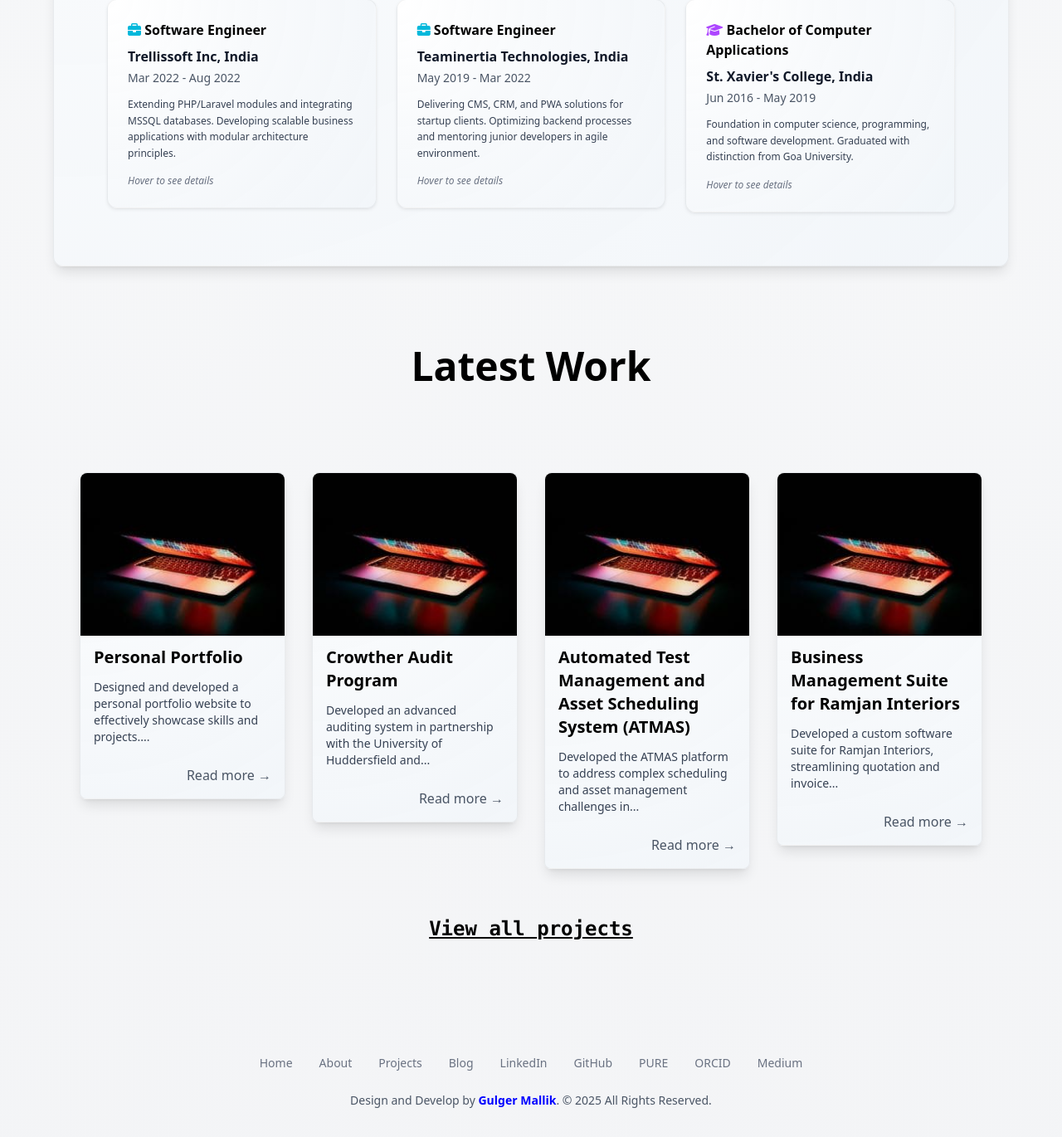
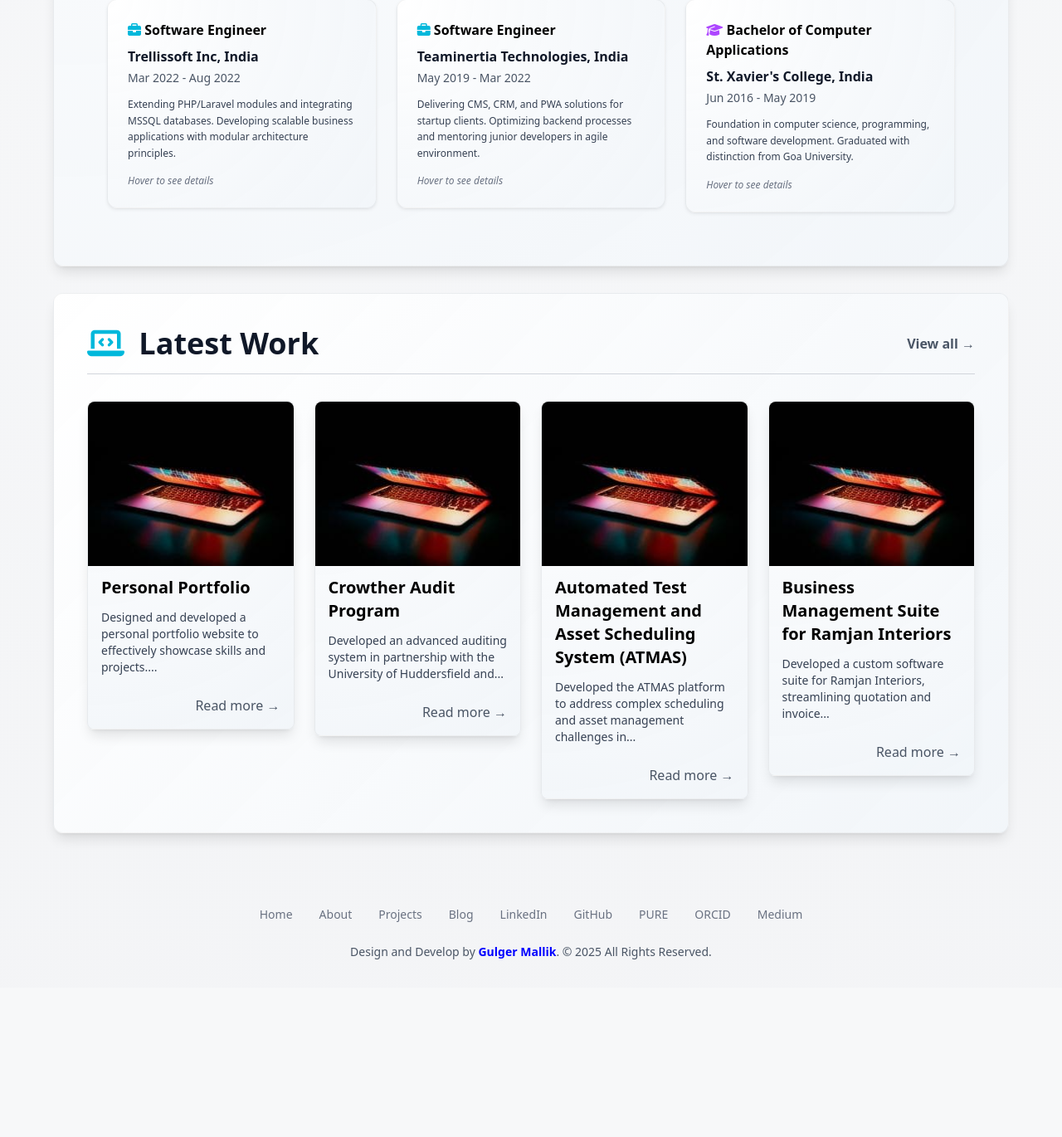
Before and after one commit to mr-mallik/mr-mallik, a PHP site: page /about in a window 1280 px wide. Shown: the part 2108-3478 px from the top of the page at 83% size. After the commit the page ends 3264 px from the top, so only its background shows below. Run offline with PHP 8.4, Linux system fonts and the light colour scheme; data comes from the database, SQL or seed files in the repository; data that the repository does not hold is empty; style sheets or scripts are compiled from the project's sources.

Commit message:
revamp and updated we

```diff
--- a/pages/about.php
+++ b/pages/about.php
@@ -567,18 +567,25 @@ $skills = getSkills($type=['tech', 'frame', 'db']);
     </div>
 
     <!-- Latest Work Section - Separated for visual distinction -->
-    <div class="py-8">
+    <div class="card-bg-linear rounded-xl p-6 xl:p-10 mb-8 shadow-lg">
 
-        <h2 class="text-center text-3xl xl:text-5xl xl:p-8 p-3 font-semibold" data-aos="fade-top">Latest Work</h2>
+        <div class="flex items-center justify-between mb-6 xl:mb-8 border-b border-gray-300 dark:border-gray-700 pb-4">
+            <h2 class="text-2xl xl:text-4xl font-semibold text-gray-900 dark:text-white" data-aos="fade-right">
+                <i class="fa fa-laptop-code text-cyan-500 mr-2"></i>
+                Latest Work
+            </h2>
+            <a href="<?php url('projects'); ?>" class="text-sm xl:text-base font-semibold text-gray-600 dark:text-gray-400 hover:text-brand transition-colors">
+                View all →
+            </a>
+        </div>
 
-        <div class="flex flex-col justify-center p-4 xl:p-8">
-            <div class="grid grid-cols-1 md:grid-cols-2 lg:grid-cols-4 gap-4 xl:gap-8 py-3 xl:py-6 my-2 xl:my-4">
+        <div class="grid grid-cols-1 md:grid-cols-2 lg:grid-cols-4 gap-4 xl:gap-6">
             <?php foreach ($projects as $project) : ?>
                 <div data-aos="fade-up" data-aos-delay="100">
-                        <div class="card-bg-radial shadow-lg rounded-lg max-w-[400px]">
+                    <div class="card-bg-radial shadow-lg rounded-lg max-w-[400px] hover:shadow-xl transition-shadow duration-300">
                         <img src="<?= image_src($project['image']) ?>"
                                 alt="<?= $project['title'] ?>"
-                                    class="h-auto max-w-full rounded-t-lg  object-cover w-full">
+                                class="h-auto max-w-full rounded-t-lg object-cover w-full">
                         <h3 class="px-4 py-2 text-xl font-semibold py-3"><?= cutwords($project['title']) ?></h3>
 
                         <p class="px-4 text-sm text-gray-700 dark:text-gray-300">
@@ -593,22 +600,30 @@ $skills = getSkills($type=['tech', 'frame', 'db']);
                 </div>
             <?php endforeach; ?>
         </div>
-
-            <div class="flex justify-center">
-                <a href="<?php url('projects'); ?>" class="text-center font-mono text-lg xl:text-2xl font-semibold py-2 xl:py-4 underline transition ease-in-out hover:text-brand">View all projects</a>
-            </div>
-        </div>
     </div>
 
     <?php if (count($stories) > 0) : ?>
 
-        <h2 class="text-center text-3xl xl:text-5xl xl:p-8 p-3 font-semibold" data-aos="fade-top">Latest Stories</h2>
+    <!-- Latest Stories Section -->
+    <div class="relative overflow-hidden rounded-xl mb-8">
+        <!-- Background gradient overlay -->
+        <div class="absolute inset-0 bg-gradient-to-br from-cyan-50 to-blue-100 dark:from-gray-800 dark:to-gray-900 opacity-50"></div>
 
-        <div class="flex flex-col justify-center p-4 xl:p-8">
-            <div class="grid grid-cols-1 md:grid-cols-2 lg:grid-cols-4 gap-4 xl:gap-8 py-3 xl:py-6 my-2 xl:my-4">
+        <div class="relative z-10 p-6 xl:p-10">
+            <div class="flex items-center justify-between mb-6 xl:mb-8 border-b border-cyan-200 dark:border-gray-700 pb-4">
+                <h2 class="text-2xl xl:text-4xl font-semibold text-gray-900 dark:text-white" data-aos="fade-right">
+                    <i class="fa fa-book-open text-purple-500 mr-2"></i>
+                    Latest Stories
+                </h2>
+                <a href="<?php url('blogs'); ?>" class="text-sm xl:text-base font-semibold text-gray-600 dark:text-gray-400 hover:text-brand transition-colors">
+                    View all →
+                </a>
+            </div>
+
+            <div class="grid grid-cols-1 md:grid-cols-2 lg:grid-cols-4 gap-4 xl:gap-6">
                 <?php foreach ($stories as $story) : ?>
                     <div data-aos="fade-up" data-aos-delay="100">
-                        <div class="card-bg-radial shadow-lg rounded-lg max-w-[400px]">
+                        <div class="card-bg-radial shadow-lg rounded-lg max-w-[400px] hover:shadow-xl transition-shadow duration-300">
                             <img src="<?= image_src($story['image'], true, 'assets/stories/default.png') ?>"
                                     alt="<?= $story['title'] ?>"
                                     class="h-auto w-full max-w-[400px] rounded-t-lg object-cover">
@@ -626,12 +641,9 @@ $skills = getSkills($type=['tech', 'frame', 'db']);
                     </div>
                 <?php endforeach; ?>
             </div>
-
-            <div class="flex justify-center">
-                <a href="<?php url('blogs'); ?>" class="text-center font-mono text-lg xl:text-2xl font-semibold py-2 xl:py-4 underline transition ease-in-out">View all stories </a>
+        </div>
     </div>
 
-        </div>
     <?php endif; ?>
 
     <!-- <h2 class="text-center text-3xl xl:text-5xl xl:p-8 p-3 font-semibold" data-aos="fade-top">Testimonials </h2> -->
```
Also changed, not shown: pages/contact.php (+24 -4 lines). Lines whose indentation alone changed are shown as unchanged.
